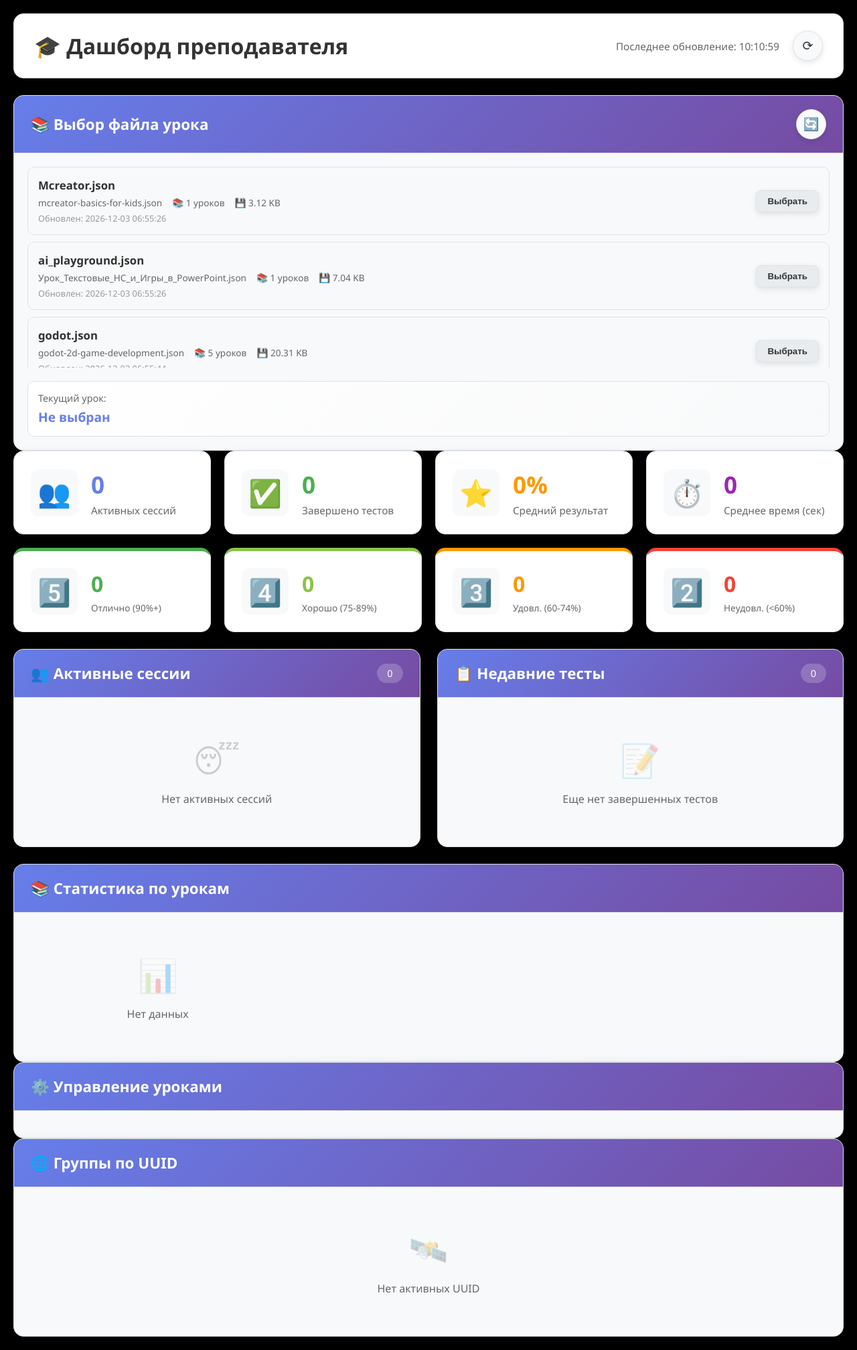
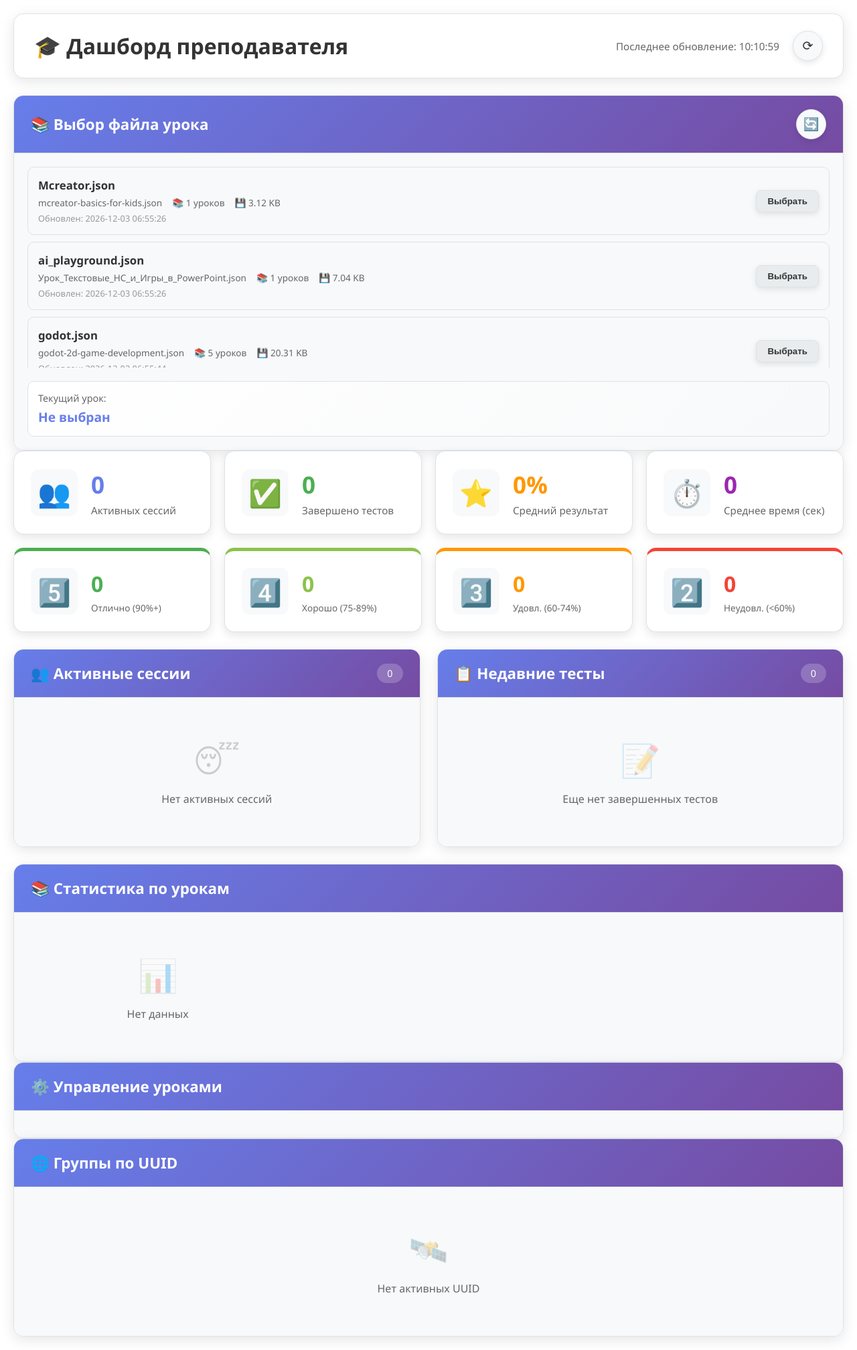
Before and after one commit to Azazlov/quiz, a Flask app: page /dashboard in a window 1280 px wide. Shown: the whole page at 67% size. Run offline with Flask 3, Linux system fonts and the light colour scheme; the visitor is signed in with stand-in values (Sample User, id 1); data that the repository does not hold is empty.

Commit message:
Исправил пару багов

```diff
--- a/app.py
+++ b/app.py
@@ -106,9 +106,6 @@ def build_lessons_from_file(file_path):
 # Хранилище сессий учеников
 sessions = {}
 
-# Хранилище завершенных тестов
-completed_tests = []
-
 # IP name mapping (persistent)
 IP_NAMES_FILE = 'ip_names.json'
 IP_NAMES = {}
@@ -193,6 +190,11 @@ def append_log_entry(entry, path=LOG_FILE):
 
 def load_logs(path=LOG_FILE):
     """Load existing completed test records from logs file into completed_tests."""
+    global completed_tests  # ← добавьте эту строку
+
+    # Очищаем список перед загрузкой
+    completed_tests.clear()
+
     if not os.path.exists(path):
         return
     try:
--- a/static/css/dashboard.css
+++ b/static/css/dashboard.css
@@ -103,7 +103,7 @@
 
 body {
     font-family: 'Segoe UI', Tahoma, Geneva, Verdana, sans-serif;
-    background: black;
+    background: var(--bg-primary);
     color: var(--text-primary);
     min-height: 100vh;
     transition: background 0.3s ease, color 0.3s ease;
```
